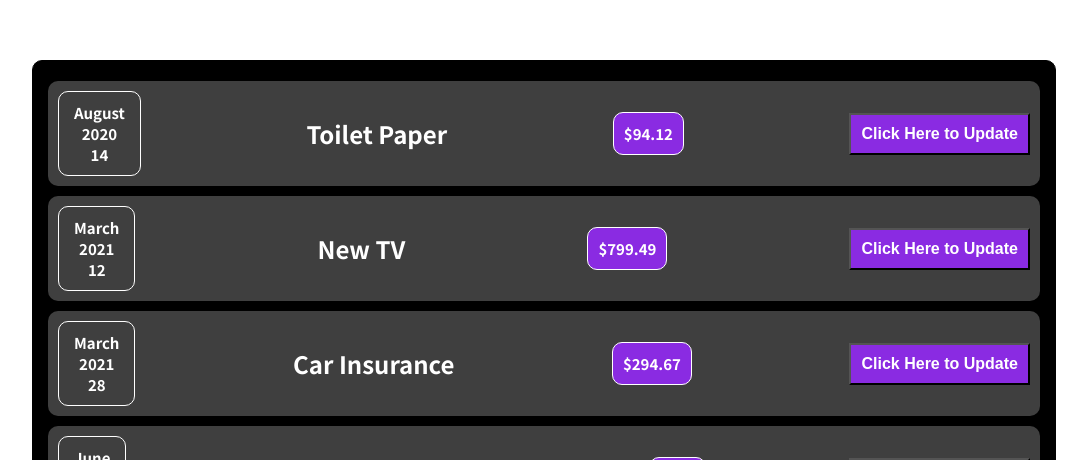
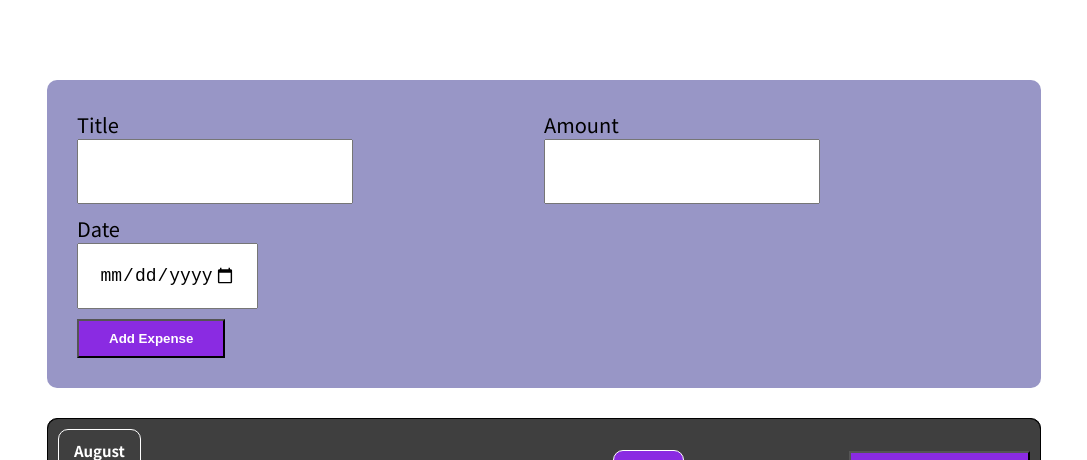
Before and after one commit to patel9619ali/React-App, a React (Create React App) app: page / in a window 1280 px wide. Shown: the part 340-800 px from the top of the page, without its empty margins (96-1183 px from the left). Built offline with nearby package versions, Linux system fonts and the light colour scheme.

Commit message:
18-12-2022 New Changes

```diff
--- a/src/App.css
+++ b/src/App.css
@@ -1,11 +1,13 @@
 .main_wrapper{
-    border: 1px solid #000;
-    width: 80%;
     text-align: center;
     position: absolute;
     left: 50%;
+    width: 80%;
     top: 50%;
     padding: 20px 15px;
-    background-color: #000;
     transform: translate(-50%);
 }
+.card_wrapper{
+    border: 1px solid #000;
+    background-color: #000;
+}
--- a/src/App.js
+++ b/src/App.js
@@ -1,5 +1,6 @@
 import React from 'react';
 import ExpenceItem from "./Component/Expence Component/ExpenceItems";
+import NewExpenceItem from "./Component/Expence Component/NewExpenceTracker/NewExpenceItem";
 import Card from './Component/Expence Component/Card';
 import './App.css';
 const App = () => {
@@ -31,12 +32,19 @@ const App = () => {
   ];
   // return React.createElement(Card , {className: main_wrapper}, React.createElement(ExpenceItem,{title : expenses[0].title, amount:expenses[0].amount,dates:expenses[0].date})
 return(
-      <Card className='main_wrapper'>
+
+  <div className='main_wrapper'>
+    <Card className="form_wrapper">
+        <NewExpenceItem />
+    </Card>
+    <Card className='card_wrapper'>
       <ExpenceItem title={expenses[0].title} amount={expenses[0].amount} dates={expenses[0].date}/>
       <ExpenceItem title={expenses[1].title} amount={expenses[1].amount} dates={expenses[1].date}/>
       <ExpenceItem title={expenses[2].title} amount={expenses[2].amount} dates={expenses[2].date}/>
       <ExpenceItem title={expenses[3].title} amount={expenses[3].amount} dates={expenses[3].date}/>
-      </Card>
+    </Card>
+  </div>
+
   );
 };
 
--- /dev/null
+++ b/src/Component/Expence Component/NewExpenceTracker/NewExpenceForm.css
@@ -0,0 +1,32 @@
+.form_wrapper{
+    margin-bottom: 30px;
+    background: #9896c6;
+    padding: 30px;
+}
+.title_form_wrapper , .amount_form_wrapper {
+   width: 50%;
+   display: inline-block;
+   margin-bottom: 10px;
+   text-align: start;
+}
+.date_form_wrapper{
+    display: block;
+    text-align: start;
+    margin-bottom: 10px;
+}
+.input_customize{
+    padding: 20px 20px;
+    text-align: center;
+    font-size: 18px;
+}
+label{
+    font-size: 20px;
+    display: block;
+}
+.button_input{
+    padding: 10px 30px;
+    display: block;
+    background-color: blueviolet;
+    color: #fff;
+    font-weight: 700;
+}
--- /dev/null
+++ b/src/Component/Expence Component/NewExpenceTracker/NewExpenceForm.js
@@ -0,0 +1,40 @@
+import React , {useState} from 'react';
+import '../NewExpenceTracker/NewExpenceForm.css'
+const NewExpenceForm = () => {
+    let [changeTitle , setChangeTitle] = useState('');
+    let [changeAmount , setChangeAmount] = useState('');
+    let [changeDate , setChangeDate] = useState('');
+    const titleChangeHandler = (event) => {
+        setChangeTitle = event.target.value;
+    }
+    const amountChangeHandler = (event) => {
+        setChangeAmount = event.target.value;
+    }
+    const dateChangeHandler = (event) => {
+        setChangeDate = event.target.value;
+    }
+    const clickExpenceHandle = (event) =>{
+        event.preventDefault();
+        console.log(setChangeTitle)
+        console.log(setChangeAmount)
+        console.log(setChangeDate)
+    }
+    return(
+        <form>
+            <div className='title_form_wrapper'>
+                <label>Title</label>
+                <input className='input_customize' type="text" onChange={titleChangeHandler}></input>
+            </div>
+            <div className='amount_form_wrapper'>
+                <label>Amount</label>
+                <input className='input_customize' type="number" onChange={amountChangeHandler}></input>
+            </div>
+            <div className='date_form_wrapper'>
+                <label>Date</label>
+                <input className='input_customize' type="date" min="2019-01-01" max="2022-12-31" onChange={dateChangeHandler}></input>
+            </div>
+            <button type='submit' className="button_input" onClick={clickExpenceHandle}>Add Expense</button>
+        </form>
+    )
+}
+export default NewExpenceForm;
--- /dev/null
+++ b/src/Component/Expence Component/NewExpenceTracker/NewExpenceItem.js
@@ -0,0 +1,9 @@
+import React from 'react';
+import NewExpenceForm from './NewExpenceForm'
+
+const NewExpenceItem = () =>{
+    return(
+        <NewExpenceForm />
+    )
+}
+export default NewExpenceItem;
```
Also changed, not shown: src/Component/Expence Component/NewExpenceTracker/NewExpenceItem.css (added).
